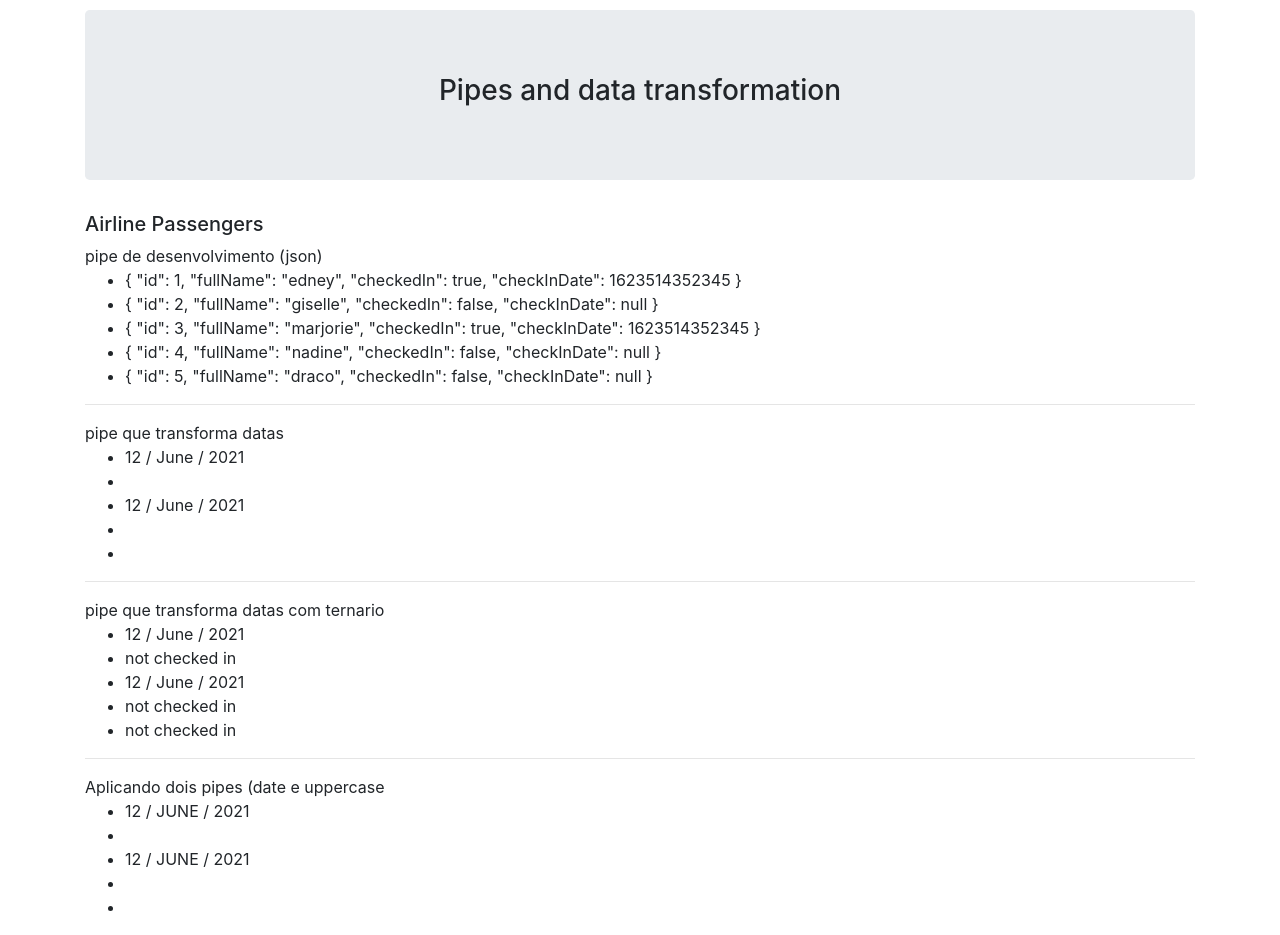
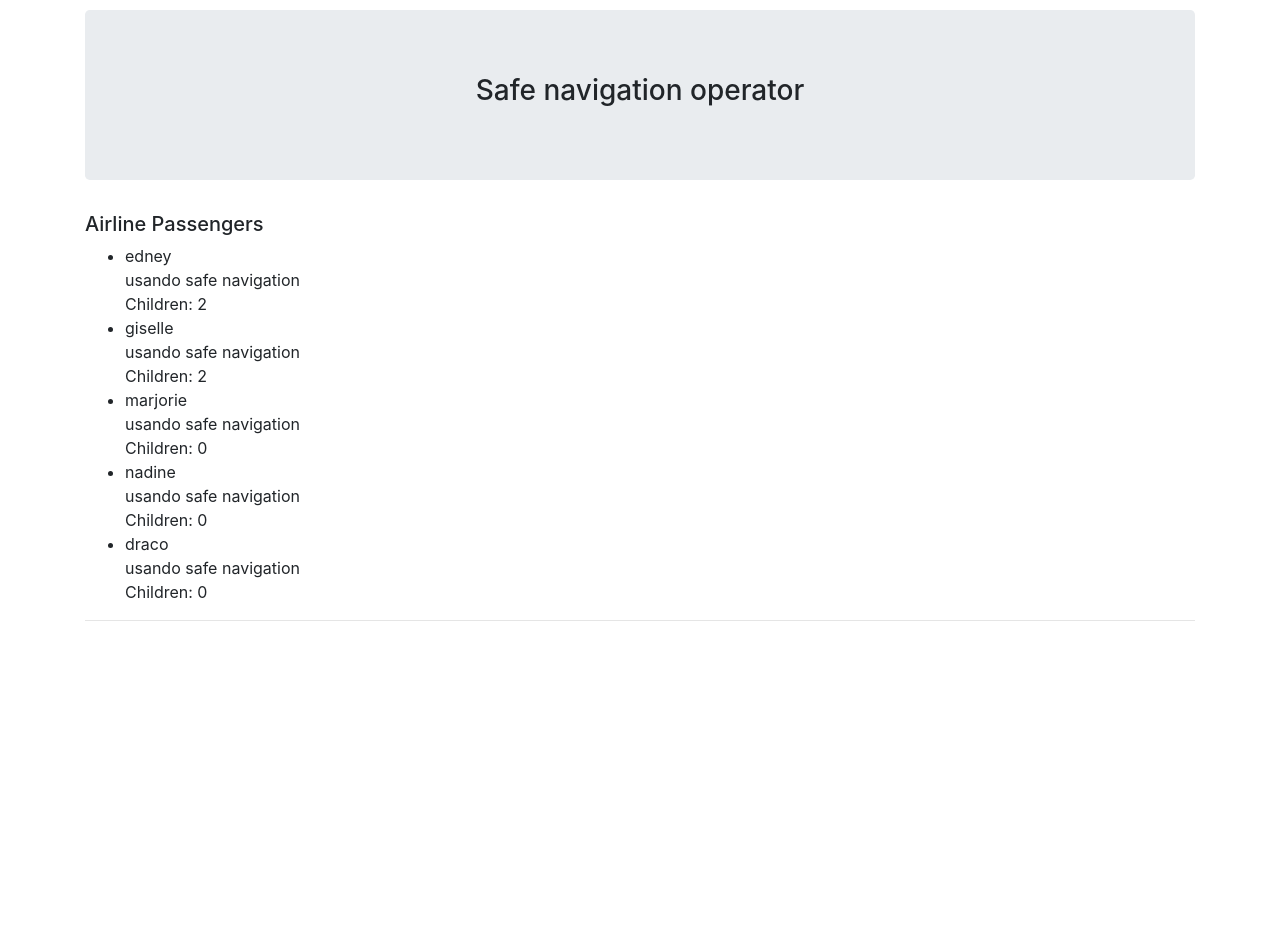
Before and after one commit to edneyRoldao/angular-todd-course, an Angular app: page / in a window 1280 px wide. After the commit the page ends 800 px from the top, so only its background shows below. Built offline with nearby package versions, Linux system fonts and the light colour scheme.

Commit message:
add samples

```diff
--- a/src/app/app.component.ts
+++ b/src/app/app.component.ts
@@ -9,7 +9,7 @@ import {Passenger} from './passenger.interface';
     <div class="container" style="margin-top: 10px; margin-bottom: 30px">
       <div class="jumbotron">
 
-        <h3 style="text-align: center"> Pipes and data transformation </h3>
+        <h3 style="text-align: center"> Safe navigation operator </h3>
 
       </div>
     </div>
@@ -17,40 +17,26 @@ import {Passenger} from './passenger.interface';
     <div class="container">
       <h5>Airline Passengers</h5>
 
-      pipe de desenvolvimento (json)
       <ul>
-        <!-- pipe para verificar a estrutura do objeto (pipe de desenvolvimento) -->
         <li *ngFor="let passenger of passengers">
-          {{ passenger | json }}
+
+          <div>
+            {{ passenger.fullName }}
+          </div>
+
+          <div>
+
+            usando safe navigation <br>
+            Children: {{ passenger.children?.length || 0}}
+
+            <!-- sem safe navigation operator, recebemos um erro no console: cannot read property length of null -->
+            <!--Children: {{ passenger.children.length }}-->
+          </div>
+
         </li>
       </ul>
 
       <hr>
-
-      pipe que transforma datas
-      <ul>
-        <li *ngFor="let passenger of passengers">
-          {{ passenger.checkInDate | date: 'd / MMMM / y'  }}
-        </li>
-      </ul>
-
-      <hr>
-
-      pipe que transforma datas com ternario
-      <ul>
-        <li *ngFor="let passenger of passengers">
-          {{ passenger.checkInDate ? (passenger.checkInDate | date: 'd / MMMM / y') : 'not checked in'  }}
-        </li>
-      </ul>
-
-      <hr>
-
-      Aplicando dois pipes (date e uppercase
-      <ul>
-        <li *ngFor="let passenger of passengers">
-          {{ passenger.checkInDate | date: 'd / MMMM / y' | uppercase }}
-        </li>
-      </ul>
 
 
     </div>
@@ -63,31 +49,42 @@ export class AppComponent {
       id: 1,
       fullName: 'edney',
       checkedIn: true,
-      checkInDate: 1623514352345
+      checkInDate: 1623514352345,
+      children: [
+        {name: 'marjorie', age: 3},
+        {name: 'nadine', age: 16}
+      ]
     },
     {
       id: 2,
       fullName: 'giselle',
       checkedIn: false,
-      checkInDate: null
+      checkInDate: null,
+      children: [
+        {name: 'marjorie', age: 3},
+        {name: 'nadine', age: 16}
+      ]
     },
     {
       id: 3,
       fullName: 'marjorie',
       checkedIn: true,
-      checkInDate: 1623514352345
+      checkInDate: 1623514352345,
+      children: null
     },
     {
       id: 4,
       fullName: 'nadine',
       checkedIn: false,
-      checkInDate: null
+      checkInDate: null,
+      children: null
     },
     {
       id: 5,
       fullName: 'draco',
       checkedIn: false,
-      checkInDate: null
+      checkInDate: null,
+      children: null
     }
   ];
 
--- /dev/null
+++ b/src/app/child.interface.ts
@@ -0,0 +1,6 @@
+export interface Child {
+
+  name: string;
+  age: number;
+
+}
--- a/src/app/passenger.interface.ts
+++ b/src/app/passenger.interface.ts
@@ -1,9 +1,11 @@
+import {Child} from './child.interface';
+
 export interface Passenger {
 
   id: number;
   fullName: string;
   checkedIn: boolean;
   checkInDate: number | null;
-  // checkInDate?: number; quando um atributo é opcinal para o objeto
+  children: Child[] | null;
 
 }
```
Also changed, not shown: 1 other file (tests, documents, lock files or other folders).
